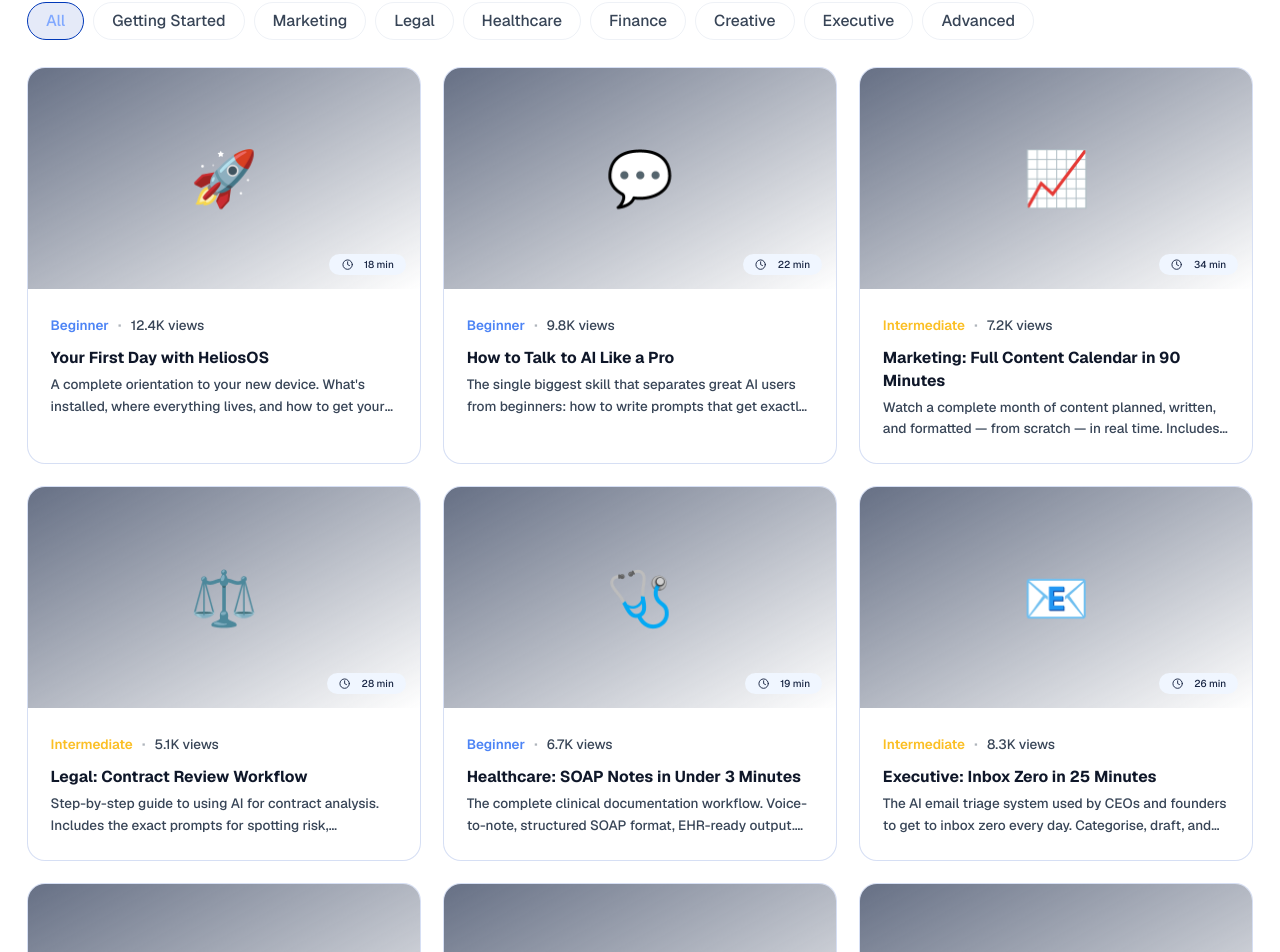
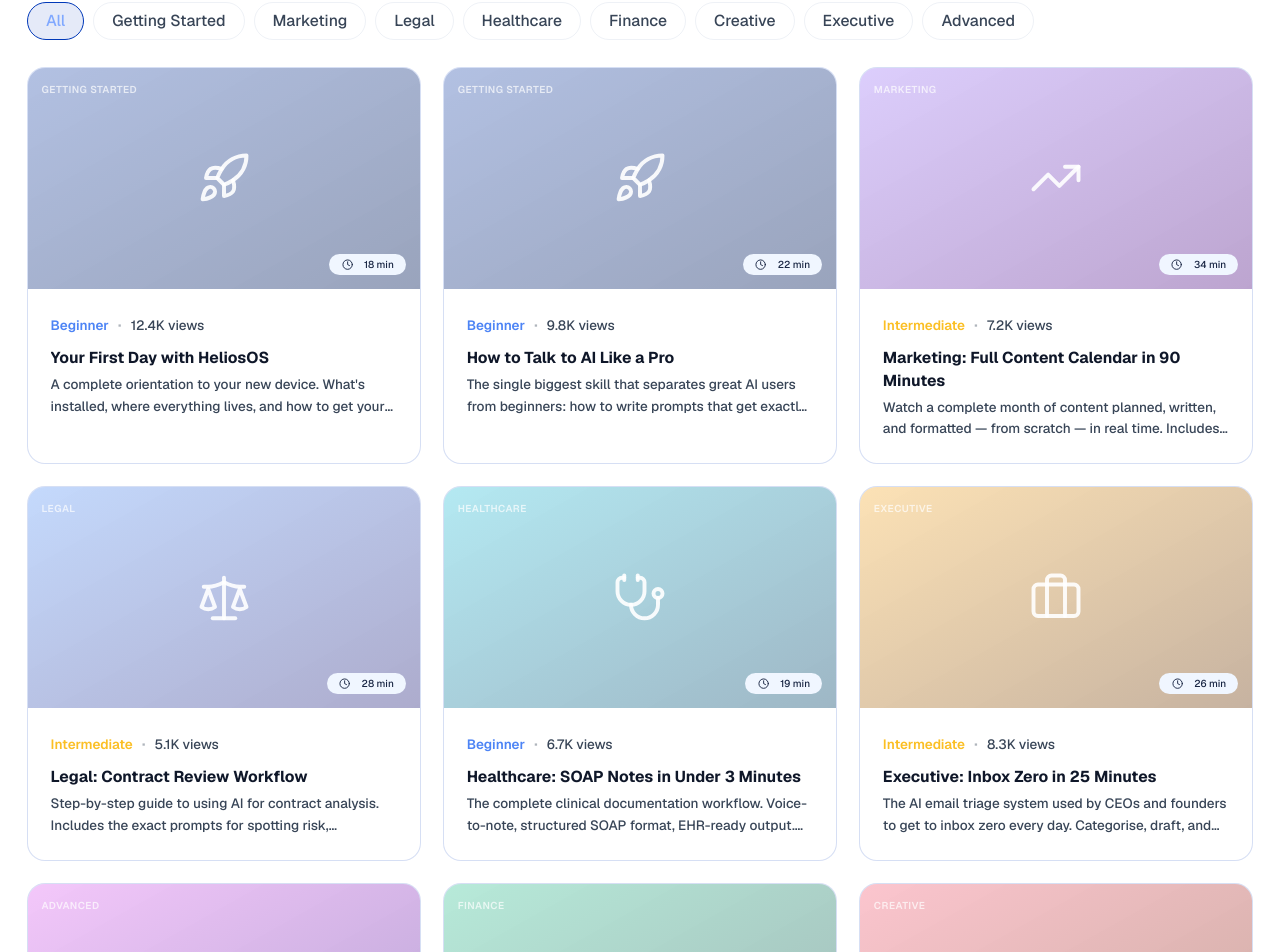
Before and after one commit to spalsh-spec/Kaal, a Next.js app: page /learn in a window 1280 px wide. Shown: the part 747-1699 px from the top of the page. Built offline with nearby package versions, Linux system fonts and the light colour scheme.

Commit message:
/learn: premium category-coded icon thumbnails + lucide community icons (drop emoji)

```diff
--- a/app/learn/page.tsx
+++ b/app/learn/page.tsx
@@ -7,10 +7,23 @@
 import { Footer } from '@/components/footer'
 import { Button } from '@/components/ui/button'
 import { Badge } from '@/components/ui/badge'
-import { ArrowRight, Play, Clock, BookOpen, Users } from 'lucide-react'
+import { ArrowRight, Play, Clock, BookOpen, Users, Rocket, TrendingUp, Scale, Stethoscope, LineChart, Clapperboard, Briefcase, Sparkles, MessageCircle } from 'lucide-react'
+import type { LucideIcon } from 'lucide-react'
 import { cn } from '@/lib/utils'
 
 const CATEGORIES = ['All', 'Getting Started', 'Marketing', 'Legal', 'Healthcare', 'Finance', 'Creative', 'Executive', 'Advanced']
+
+// Per-category icon + gradient tint for premium video thumbnails.
+const CAT_THUMB: Record<string, { icon: LucideIcon; grad: string }> = {
+  'Getting Started': { icon: Rocket, grad: 'from-volta-600/30 to-volta-900/40' },
+  'Marketing': { icon: TrendingUp, grad: 'from-violet-500/30 to-purple-900/40' },
+  'Legal': { icon: Scale, grad: 'from-blue-500/30 to-indigo-900/40' },
+  'Healthcare': { icon: Stethoscope, grad: 'from-cyan-500/30 to-sky-900/40' },
+  'Finance': { icon: LineChart, grad: 'from-emerald-500/30 to-teal-900/40' },
+  'Creative': { icon: Clapperboard, grad: 'from-rose-500/30 to-orange-900/40' },
+  'Executive': { icon: Briefcase, grad: 'from-amber-500/30 to-yellow-900/40' },
+  'Advanced': { icon: Sparkles, grad: 'from-fuchsia-500/30 to-violet-900/40' },
+}
 
 const VIDEOS = [
   {
@@ -198,7 +211,10 @@
       {/* Video grid */}
       <section className="max-w-6xl mx-auto px-6 pb-24">
         <div className="grid sm:grid-cols-2 lg:grid-cols-3 gap-5">
-          {filtered.map((video, i) => (
+          {filtered.map((video, i) => {
+            const thumb = CAT_THUMB[video.category] ?? CAT_THUMB['Getting Started']
+            const ThumbIcon = thumb.icon
+            return (
             <motion.div
               key={video.title}
               initial={{ opacity: 0, y: 16 }}
@@ -207,10 +223,11 @@
               className="glass rounded-2xl overflow-hidden group cursor-pointer hover:-translate-y-1 transition-transform"
             >
               {/* Thumbnail */}
-              <div className="aspect-video bg-gradient-to-br from-volta-950/60 to-background flex items-center justify-center relative">
-                <span className="text-5xl">{video.thumb}</span>
+              <div className={cn('aspect-video bg-gradient-to-br flex items-center justify-center relative', thumb.grad)}>
+                <ThumbIcon className="h-12 w-12 text-white/90" strokeWidth={1.75} />
+                <span className="absolute top-3 left-3 text-[10px] font-semibold uppercase tracking-wider text-white/70">{video.category}</span>
                 <div className="absolute inset-0 bg-black/40 opacity-0 group-hover:opacity-100 transition-opacity flex items-center justify-center">
-                  <div className="w-14 h-14 rounded-full bg-white/10 backdrop-blur flex items-center justify-center">
+                  <div className="w-14 h-14 rounded-full bg-white/15 backdrop-blur flex items-center justify-center ring-1 ring-white/30">
                     <Play className="h-6 w-6 text-white ml-1" />
                   </div>
                 </div>
@@ -230,7 +247,8 @@
                 <p className="text-xs text-muted-foreground leading-relaxed line-clamp-2">{video.description}</p>
               </div>
             </motion.div>
-          ))}
+            )
+          })}
         </div>
 
         {/* Pro upsell */}
@@ -251,7 +269,9 @@
       <section className="max-w-5xl mx-auto px-6 pb-24">
         <div className="grid md:grid-cols-2 gap-6">
           <div className="glass rounded-2xl p-8">
-            <div className="text-4xl mb-4">💬</div>
+            <div className="w-12 h-12 mb-4 rounded-xl bg-volta-500/10 border border-volta-500/20 flex items-center justify-center">
+              <MessageCircle className="h-6 w-6 text-volta-600" strokeWidth={2} />
+            </div>
             <h3 className="text-xl font-semibold mb-2">Community Forum</h3>
             <p className="text-sm text-muted-foreground mb-4">
               2,400+ professionals sharing prompts, workflows, and wins. The fastest way to level up is learning from people doing the same job as you.
@@ -261,7 +281,9 @@
             </Button>
           </div>
           <div className="glass rounded-2xl p-8">
-            <div className="text-4xl mb-4">🎤</div>
+            <div className="w-12 h-12 mb-4 rounded-xl bg-volta-500/10 border border-volta-500/20 flex items-center justify-center">
+              <Users className="h-6 w-6 text-volta-600" strokeWidth={2} />
+            </div>
             <h3 className="text-xl font-semibold mb-2">Monthly Live Q&amp;A</h3>
             <p className="text-sm text-muted-foreground mb-4">
               Every month, our specialists host a live Q&amp;A session. Ask anything — about your workflow, a specific tool, or where AI is headed next.
```
